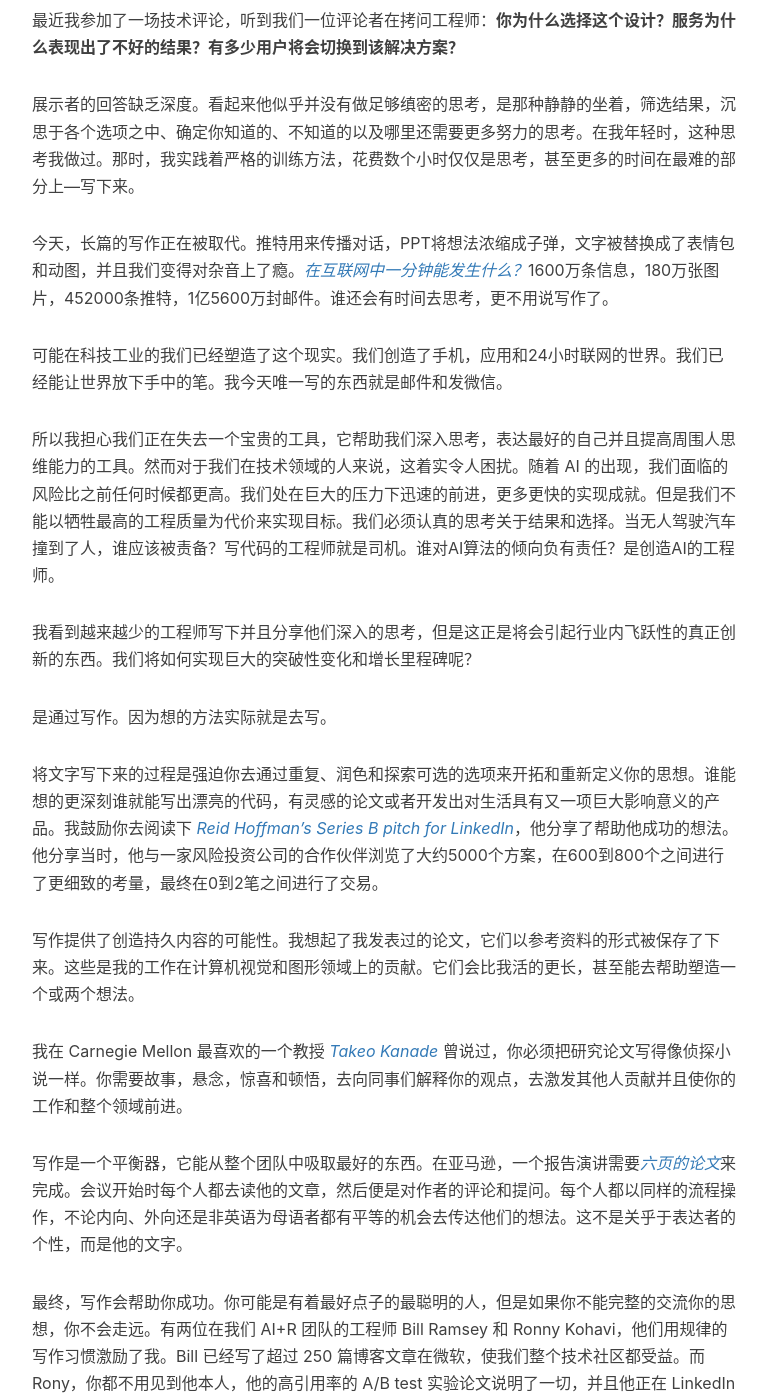
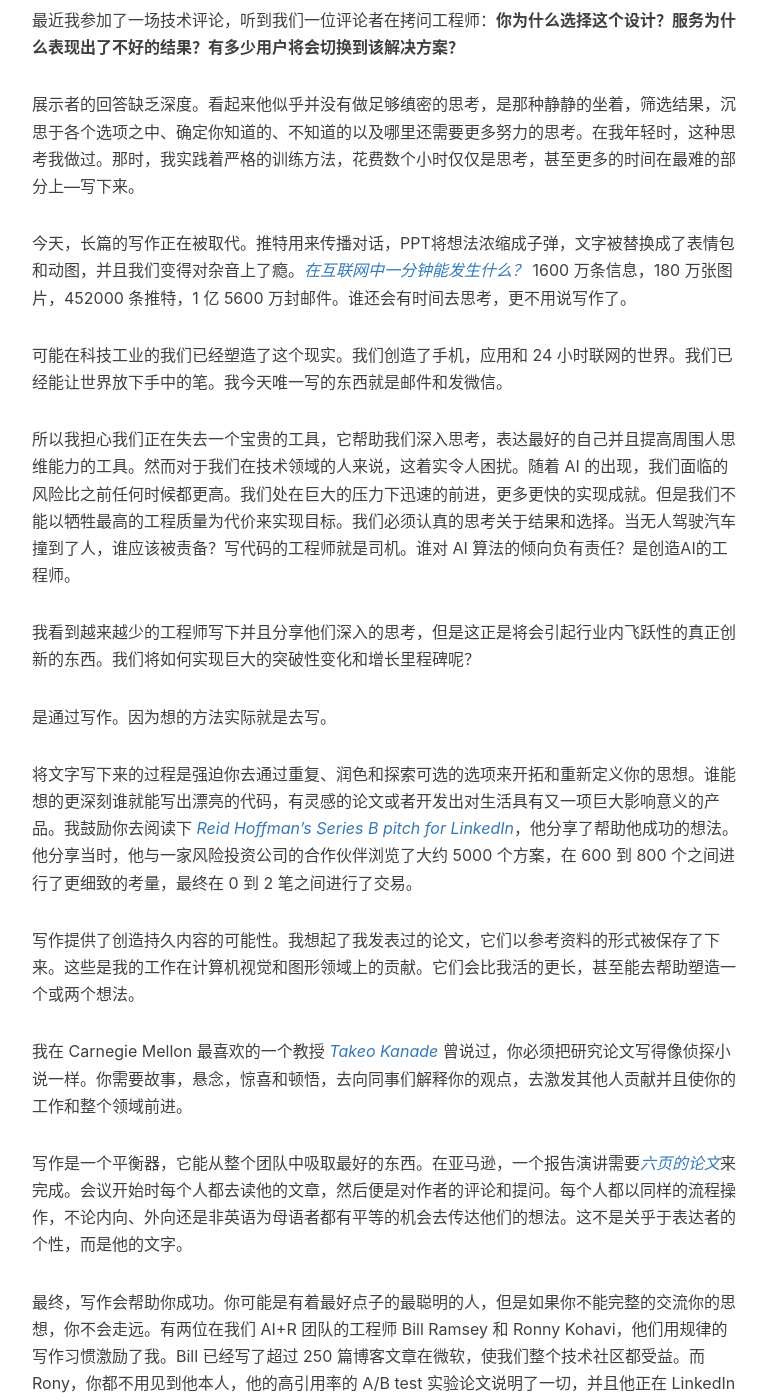
Before and after one commit to Mluka/mluka.github.io, a Jekyll site: the page built from _posts/2018-09-29-You-are-what-you-write.markdown, in a window 1280 px wide and 1400 px high, scrolled down 749 px. Shown: the whole window, without its empty margins (233-1000 px from the left). Built offline with Jekyll 4.4.1, drawn with Linux system fonts in a browser that asks for light colours; nearby versions of some CDN libraries; comment, search, counter and statistics services are not loaded.

```diff
--- a/_posts/2018-09-29-You-are-what-you-write.markdown
+++ b/_posts/2018-09-29-You-are-what-you-write.markdown
@@ -18,17 +18,17 @@ tags:
 
 展示者的回答缺乏深度。看起来他似乎并没有做足够缜密的思考，是那种静静的坐着，筛选结果，沉思于各个选项之中、确定你知道的、不知道的以及哪里还需要更多努力的思考。在我年轻时，这种思考我做过。那时，我实践着严格的训练方法，花费数个小时仅仅是思考，甚至更多的时间在最难的部分上—写下来。
 
-今天，长篇的写作正在被取代。推特用来传播对话，PPT将想法浓缩成子弹，文字被替换成了表情包和动图，并且我们变得对杂音上了瘾。[_在互联网中一分钟能发生什么？_](https://www.visualcapitalist.com/happens-internet-minute-2017/)1600万条信息，180万张图片，452000条推特，1亿5600万封邮件。谁还会有时间去思考，更不用说写作了。
+今天，长篇的写作正在被取代。推特用来传播对话，PPT将想法浓缩成子弹，文字被替换成了表情包和动图，并且我们变得对杂音上了瘾。[_在互联网中一分钟能发生什么？_](https://www.visualcapitalist.com/happens-internet-minute-2017/) 1600 万条信息，180 万张图片，452000 条推特，1 亿 5600 万封邮件。谁还会有时间去思考，更不用说写作了。
 
-可能在科技工业的我们已经塑造了这个现实。我们创造了手机，应用和24小时联网的世界。我们已经能让世界放下手中的笔。我今天唯一写的东西就是邮件和发微信。
+可能在科技工业的我们已经塑造了这个现实。我们创造了手机，应用和 24 小时联网的世界。我们已经能让世界放下手中的笔。我今天唯一写的东西就是邮件和发微信。
 
-所以我担心我们正在失去一个宝贵的工具，它帮助我们深入思考，表达最好的自己并且提高周围人思维能力的工具。然而对于我们在技术领域的人来说，这着实令人困扰。随着 AI 的出现，我们面临的风险比之前任何时候都更高。我们处在巨大的压力下迅速的前进，更多更快的实现成就。但是我们不能以牺牲最高的工程质量为代价来实现目标。我们必须认真的思考关于结果和选择。当无人驾驶汽车撞到了人，谁应该被责备？写代码的工程师就是司机。谁对AI算法的倾向负有责任？是创造AI的工程师。
+所以我担心我们正在失去一个宝贵的工具，它帮助我们深入思考，表达最好的自己并且提高周围人思维能力的工具。然而对于我们在技术领域的人来说，这着实令人困扰。随着 AI 的出现，我们面临的风险比之前任何时候都更高。我们处在巨大的压力下迅速的前进，更多更快的实现成就。但是我们不能以牺牲最高的工程质量为代价来实现目标。我们必须认真的思考关于结果和选择。当无人驾驶汽车撞到了人，谁应该被责备？写代码的工程师就是司机。谁对 AI 算法的倾向负有责任？是创造AI的工程师。
 
 我看到越来越少的工程师写下并且分享他们深入的思考，但是这正是将会引起行业内飞跃性的真正创新的东西。我们将如何实现巨大的突破性变化和增长里程碑呢？
 
 是通过写作。因为想的方法实际就是去写。
 
-将文字写下来的过程是强迫你去通过重复、润色和探索可选的选项来开拓和重新定义你的思想。谁能想的更深刻谁就能写出漂亮的代码，有灵感的论文或者开发出对生活具有又一项巨大影响意义的产品。我鼓励你去阅读下 [_Reid Hoffman’s Series B pitch for LinkedIn_](https://www.reidhoffman.org/linkedin-pitch-to-greylock/)，他分享了帮助他成功的想法。他分享当时，他与一家风险投资公司的合作伙伴浏览了大约5000个方案，在600到800个之间进行了更细致的考量，最终在0到2笔之间进行了交易。
+将文字写下来的过程是强迫你去通过重复、润色和探索可选的选项来开拓和重新定义你的思想。谁能想的更深刻谁就能写出漂亮的代码，有灵感的论文或者开发出对生活具有又一项巨大影响意义的产品。我鼓励你去阅读下 [_Reid Hoffman’s Series B pitch for LinkedIn_](https://www.reidhoffman.org/linkedin-pitch-to-greylock/)，他分享了帮助他成功的想法。他分享当时，他与一家风险投资公司的合作伙伴浏览了大约 5000 个方案，在 600 到 800 个之间进行了更细致的考量，最终在 0 到 2 笔之间进行了交易。
 
 写作提供了创造持久内容的可能性。我想起了我发表过的论文，它们以参考资料的形式被保存了下来。这些是我的工作在计算机视觉和图形领域上的贡献。它们会比我活的更长，甚至能去帮助塑造一个或两个想法。
 
```
